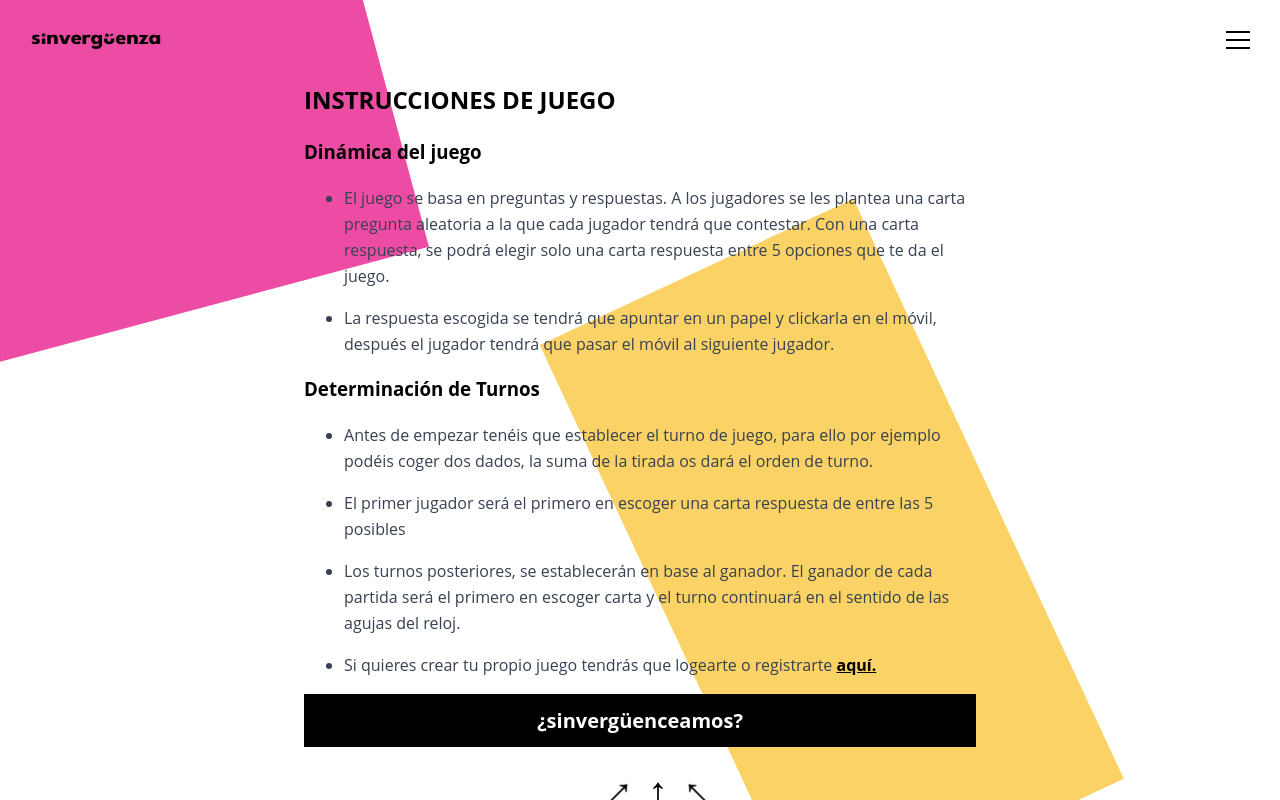
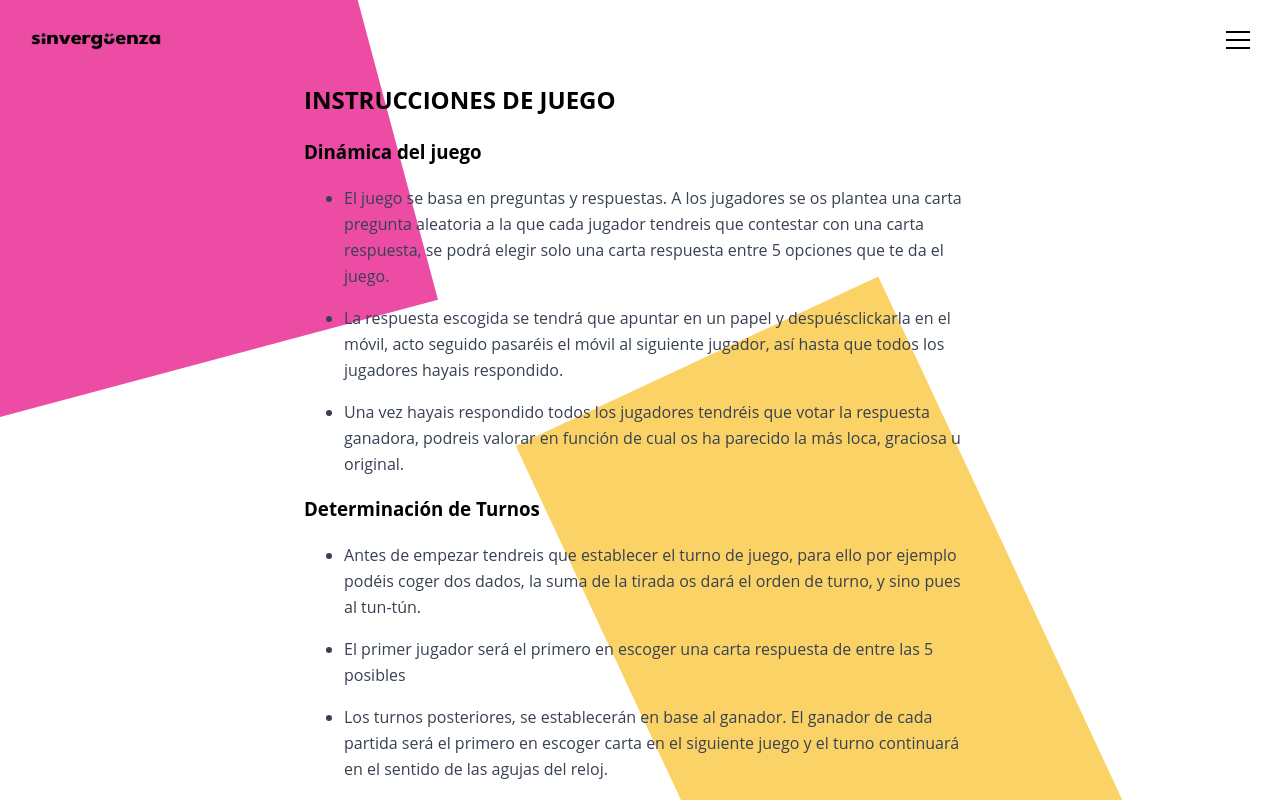
Before and after one commit to gestefania2/sinverguenza, a React (Vite) app: page /instrucciones in a window 1280 px wide. Shown: the top 800 px of the page. Built offline with nearby package versions, Linux system fonts and the light colour scheme.

Commit message:
modificado el navbar

```diff
--- a/src/components/navbar/Navbar.css
+++ b/src/components/navbar/Navbar.css
@@ -119,12 +119,22 @@
 /* Estilos para selector de color */
 .color-picker {
   width: 100%;
-  padding-top: 1.5rem;
+  padding-top: 1rem;
   padding-bottom: 1.5rem;
   align-items: center;
   margin: 1rem 0;
   border-top: 1px solid rgba(255, 255, 255);
   border-bottom: 1px solid rgba(255, 255, 255);
+}
+
+.color-picker-title {
+  font-weight: 600;
+  text-align: center;
+  font-size: 13px;
+  margin-top: 0px;
+  margin-bottom: 1rem;
+  color:white;
+  text-transform: uppercase;
 }
 
 .color-options {
--- a/src/components/navbar/Navbar.jsx
+++ b/src/components/navbar/Navbar.jsx
@@ -1,5 +1,5 @@
 import './Navbar.css';
-import React, { useState, createContext, useContext } from 'react';
+import React, { useState, createContext, useContext, useEffect } from 'react';
 import { Link } from 'react-router-dom';
 import { useLocation } from 'react-router-dom';
 
@@ -7,7 +7,17 @@ import { useLocation } from 'react-router-dom';
 export const ColorContext = createContext();
 
 export const ColorProvider = ({ children }) => {
-  const [textColor, setTextColor] = useState('#5e17eb');
+  // Inicializar el estado con el valor guardado en localStorage o el valor por defecto
+  const [textColor, setTextColor] = useState(() => {
+    const savedColor = localStorage.getItem('userColor');
+    return savedColor || '#5e17eb'; // Color azul por defecto si no hay color guardado
+  });
+
+  // Guardar el color en localStorage cada vez que cambie
+  useEffect(() => {
+    localStorage.setItem('userColor', textColor);
+  }, [textColor]);
+
   return (
     <ColorContext.Provider value={{ textColor, setTextColor }}>
       {children}
@@ -15,7 +25,7 @@ export const ColorProvider = ({ children }) => {
   );
 };
 
-const Navbar = ({ showLogo = true }) => {  // Añadida la prop showLogo con valor por defecto true
+const Navbar = ({ showLogo = true }) => {
   const location = useLocation();
   const [isOpen, setIsOpen] = useState(false);
   const isAuthenticated = localStorage.getItem('authToken') !== null;
@@ -35,6 +45,7 @@ const Navbar = ({ showLogo = true }) => {  // Añadida la prop showLogo con valo
   const handleLogout = () => {
     localStorage.removeItem('authToken');
     localStorage.removeItem('authPlayerId');
+    // No eliminamos el color al cerrar sesión para mantenerlo persistente
   };
 
   return (
@@ -74,6 +85,7 @@ const Navbar = ({ showLogo = true }) => {  // Añadida la prop showLogo con valo
               ) : (
                 <>
                   <div className="color-picker menu-section">
+                    <h3 className='color-picker-title'>escoge tu color</h3>
                     <div className="color-options">
                       {colorOptions.map((color) => (
                         <button
--- a/src/pages/game/Game.css
+++ b/src/pages/game/Game.css
@@ -118,9 +118,8 @@
   border-radius: 0;
   width: 100%;
   padding: 10px;
-  border: 1px solid black;
-  background: white;
-  color: black;
+  border: 1px solid rgb(255, 255, 255);
+  color: white;
   text-transform: uppercase;
 }
 
--- a/src/pages/instructions/Instrucctions.jsx
+++ b/src/pages/instructions/Instrucctions.jsx
@@ -31,14 +31,17 @@ const Instructions = () => {
                         </h3>
                         <ul className="instructions-list1">
                             <li className="instruction-item">
-                                El juego se basa en preguntas y respuestas. A los jugadores se les plantea
-                                una carta pregunta aleatoria a la que cada jugador tendrá que contestar.
-                                Con una carta respuesta, se podrá elegir solo una carta respuesta entre 5
+                                El juego se basa en preguntas y respuestas. A los jugadores se os plantea
+                                una carta pregunta aleatoria a la que cada jugador tendreis que contestar con una carta respuesta, se podrá elegir solo una carta respuesta entre 5
                                 opciones que te da el juego.
                             </li>
                             <li className="instruction-item">
-                                La respuesta escogida se tendrá que apuntar en un papel y clickarla en el
-                                móvil, después el jugador tendrá que pasar el móvil al siguiente jugador.
+                                La respuesta escogida se tendrá que apuntar en un papel y despuésclickarla en el
+                                móvil, acto seguido pasaréis el móvil al siguiente jugador,
+                                así hasta que todos los jugadores hayais respondido.
+                            </li>
+                            <li className="instruction-item">
+                                Una vez hayais respondido todos los jugadores tendréis que votar la respuesta ganadora, podreis valorar en función de cual os ha parecido la más loca, graciosa u original.
                             </li>
                         </ul>
                         <h3 className="subtitle2">
@@ -46,15 +49,15 @@ const Instructions = () => {
                         </h3>
                         <ul className="instructions-list1">
                             <li className="instruction-item">
-                                Antes de empezar tenéis que establecer el turno de juego, para ello
-                                por ejemplo podéis coger dos dados, la suma de la tirada os dará el orden de turno.
+                                Antes de empezar tendreis que establecer el turno de juego, para ello
+                                por ejemplo podéis coger dos dados, la suma de la tirada os dará el orden de turno, y sino pues al tun-tún.
                             </li>
                             <li className="instruction-item">
                                 El primer jugador será el primero en escoger una carta respuesta de entre las 5 posibles
                             </li>
                             <li className="instruction-item">
                                 Los turnos posteriores, se establecerán en base al ganador.
-                                El ganador de cada partida será el primero en escoger carta y el turno continuará en el sentido de las agujas del reloj.
+                                El ganador de cada partida será el primero en escoger carta en el siguiente juego y el turno continuará en el sentido de las agujas del reloj.
                             </li>
                             <li className="instruction-item">
                                 Si quieres crear tu propio juego tendrás que logearte o registrarte <Link className='link-aqui' to="/login">aquí.</Link>
--- a/src/pages/user_home/Welcome.jsx
+++ b/src/pages/user_home/Welcome.jsx
@@ -35,7 +35,7 @@ const Welcome = () => {
                     <h1 className='hello-player-name'>hola, {playerData.player_name}</h1>
                     <p style={{ color: textColor }}>
                         Bienvenido/a a Sinvergüenza un juego que no te dejará indiferente... <br />
-                        <span>"NO APTO PARA VERGONZOSOS"</span>
+                        <span>"APTO SOLO PARA PERSONAS CON MUCHO ATREVIMIENTO"</span>
                     </p>
 
                 </div>
```
